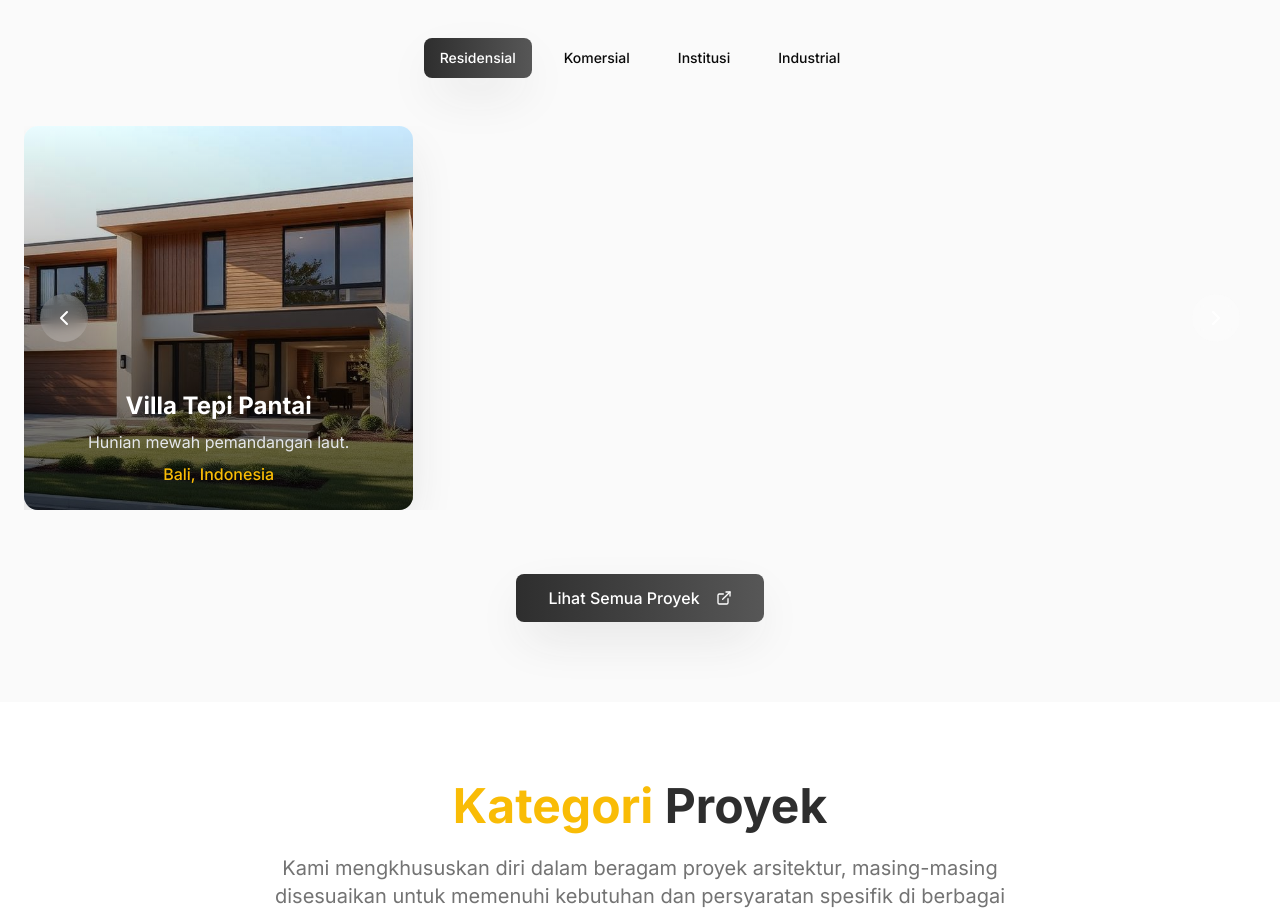
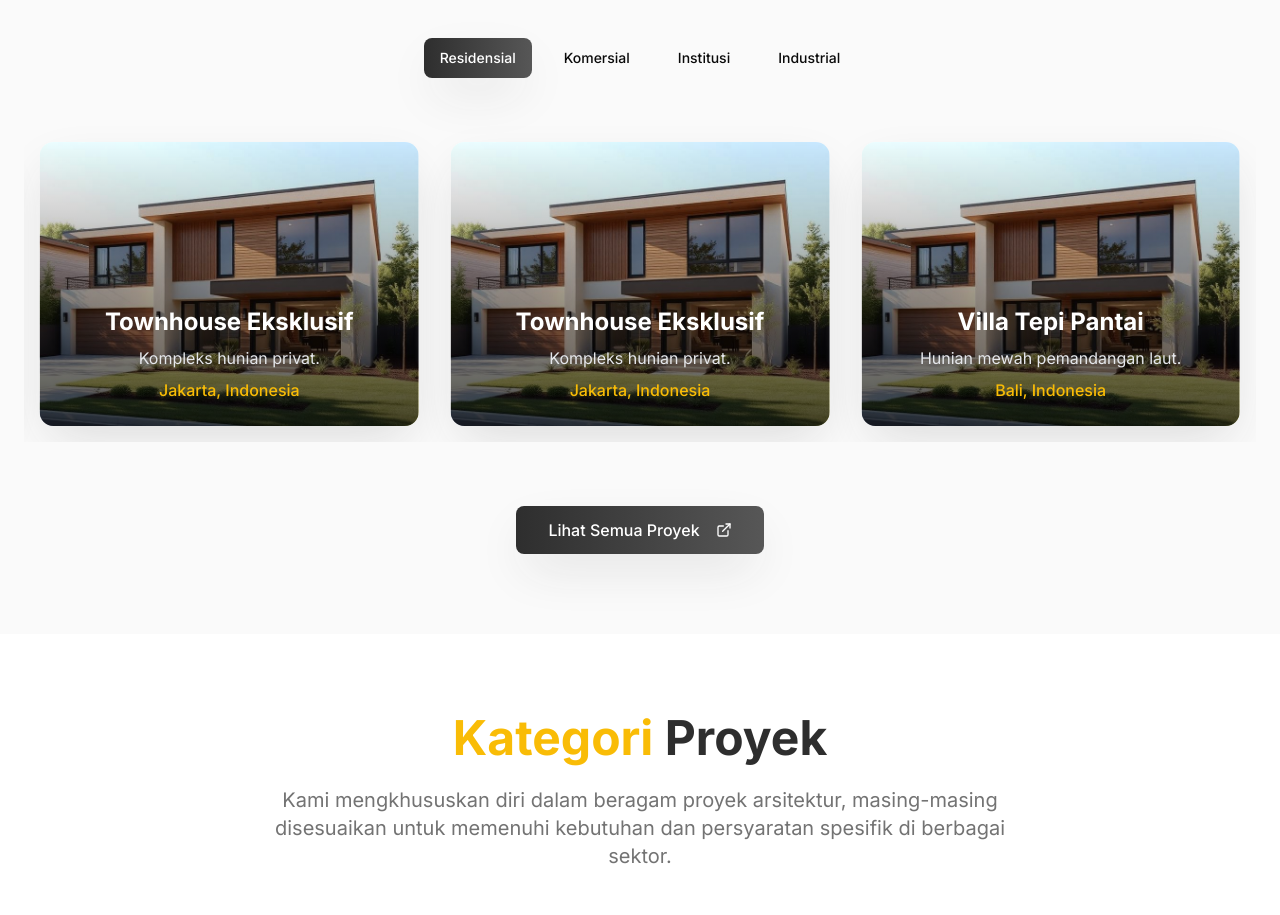
Before and after one commit to shrproject/alfatharchibim, a Next.js app: page / in a window 1280 px wide. Shown: the part 1600-2515 px from the top of the page. Built offline with nearby package versions, Linux system fonts and the light colour scheme.

Commit message:
fixed portofolio

```diff
--- a/src/app/globals.css
+++ b/src/app/globals.css
@@ -387,4 +387,19 @@ All colors MUST be HSL.
   body {
     @apply bg-background text-foreground;
   }
+
+  .carousel-wrapper.scrolling .carousel-inner {
+  /* Mengaktifkan animasi scroll */
+  animation: scroll linear infinite;
 }
+
+@keyframes scroll {
+  from {
+    transform: translateX(0%);
+  }
+  to {
+    /* Geser sejauh setengah dari total lebar (karena konten diduplikasi) */
+    transform: translateX(-50%);
+  }
+}
+}
--- a/src/components/Portfolio.tsx
+++ b/src/components/Portfolio.tsx
@@ -1,4 +1,4 @@
-
+// Portfolio.tsx
 
 "use client";
 
@@ -28,21 +28,16 @@ type Project = {
 };
 
 const Portfolio: FC = () => {
-  // 3. Tampilan awal diubah ke kategori pertama
   const [activeCategory, setActiveCategory] = useState<string>("residential");
-  const [currentPage, setCurrentPage] = useState<number>(0);
+  const [currentItemIndex, setCurrentItemIndex] = useState<number>(0);
 
-  // --- Konfigurasi ---
   const ITEMS_PER_PAGE = 3;
   const AUTOPLAY_INTERVAL = 5000;
   const THROTTLE_DELAY = 500;
 
-  // --- Ref dengan Tipe ---
   const autoplayInterval = useRef<NodeJS.Timeout | null>(null);
   const throttleTimeout = useRef<NodeJS.Timeout | null>(null);
 
-  // 1. Kategori "all" dihapus
-  // 2. Kategori "industrial" ditambahkan
   const categories: Category[] = [
     { id: "residential", name: "Residensial" },
     { id: "commercial", name: "Komersial" },
@@ -50,73 +45,95 @@ const Portfolio: FC = () => {
     { id: "industrial", name: "Industrial" },
   ];
 
+  // PERBAIKAN 1: Semua ID proyek dibuat unik untuk menghilangkan error key
   const projects: Project[] = [
     { id: 1, title: "Rumah Keluarga Modern", category: "residential", image: residentialImage, description: "Desain rumah kontemporer.", location: "Jakarta, Indonesia" },
-    { id: 13, title: "Rumah Keluarga Modern", category: "residential", image: residentialImage, description: "Desain rumah kontemporer.", location: "Jakarta, Indonesia" },
-    { id: 4, title: "Rumah Keluarga Modern", category: "residential", image: residentialImage, description: "Desain rumah kontemporer.", location: "Jakarta, Indonesia" },
+    { id: 13, title: "Apartemen Urban", category: "residential", image: residentialImage, description: "Hunian vertikal modern.", location: "Jakarta, Indonesia" },
+    { id: 14, title: "Townhouse Eksklusif", category: "residential", image: residentialImage, description: "Kompleks hunian privat.", location: "Jakarta, Indonesia" },
+    { id: 15, title: "Townhouse Eksklusif", category: "residential", image: residentialImage, description: "Kompleks hunian privat.", location: "Jakarta, Indonesia" },
     { id: 2, title: "Coffee House Urban", category: "commercial", image: cafeImage, description: "Kafe industrial-chic modern.", location: "Bandung, Indonesia" },
     { id: 3, title: "Kompleks Kantor Korporat", category: "institutional", image: institutionalImage, description: "Ruang kerja profesional.", location: "Surabaya, Indonesia" },
     { id: 4, title: "Villa Tepi Pantai", category: "residential", image: residentialImage, description: "Hunian mewah pemandangan laut.", location: "Bali, Indonesia" },
     { id: 5, title: "Perpustakaan Umum", category: "institutional", image: institutionalImage, description: "Pusat pengetahuan modern.", location: "Yogyakarta, Indonesia" },
     { id: 6, title: "Restoran & Lounge", category: "commercial", image: cafeImage, description: "Tempat makan elegan.", location: "Medan, Indonesia" },
-    { id: 11, title: "Restoran & Lounge", category: "commercial", image: cafeImage, description: "Tempat makan elegan.", location: "Medan, Indonesia" },
-    { id: 12, title: "Restoran & Lounge", category: "commercial", image: cafeImage, description: "Tempat makan elegan.", location: "Medan, Indonesia" },
-    // 2. Contoh proyek industrial ditambahkan
+    { id: 11, title: "Retail Space Modern", category: "commercial", image: cafeImage, description: "Area perbelanjaan baru.", location: "Medan, Indonesia" },
+    { id: 12, title: "Boutique Hotel", category: "commercial", image: cafeImage, description: "Akomodasi penuh gaya.", location: "Medan, Indonesia" },
     { id: 7, title: "Pabrik Manufaktur", category: "industrial", image: industrialImage, description: "Fasilitas produksi efisien.", location: "Semarang, Indonesia" },
     { id: 8, title: "Gudang Logistik", category: "industrial", image: industrialImage, description: "Pusat distribusi modern.", location: "Bekasi, Indonesia" },
-    { id: 9, title: "Gudang Logistik", category: "industrial", image: industrialImage, description: "Pusat distribusi modern.", location: "Bekasi, Indonesia" },
-    { id: 10, title: "Gudang Logistik", category: "industrial", image: industrialImage, description: "Pusat distribusi modern.", location: "Bekasi, Indonesia" },
+    { id: 9, title: "Pusat Data Center", category: "industrial", image: industrialImage, description: "Infrastruktur data terpadu.", location: "Bekasi, Indonesia" },
+    { id: 10, title: "Kawasan Industri", category: "industrial", image: industrialImage, description: "Area industri terintegrasi.", location: "Bekasi, Indonesia" },
   ];
 
-  // Logika filter disederhanakan karena tidak ada "all"
   const filteredProjects = projects.filter((project) => project.category === activeCategory);
-  const totalPages = Math.ceil(filteredProjects.length / ITEMS_PER_PAGE);
+  const lastPossibleIndex = filteredProjects.length > ITEMS_PER_PAGE ? filteredProjects.length - ITEMS_PER_PAGE : 0;
 
+  // PERBAIKAN 2: Logika `nextPage` dan `prevPage` disempurnakan agar tidak macet
   const nextPage = useCallback(() => {
-    if (totalPages > 1) {
-      setCurrentPage((prev) => (prev + 1) % totalPages);
+    if (filteredProjects.length <= ITEMS_PER_PAGE) return;
+    setCurrentItemIndex(prev => {
+        const nextIndex = prev + ITEMS_PER_PAGE;
+        // Jika lompatan berikutnya melebihi batas, pergi ke indeks terakhir yang mungkin
+        if (nextIndex > lastPossibleIndex) {
+            // Namun jika sudah di akhir, kembali ke awal
+            return prev === lastPossibleIndex ? 0 : lastPossibleIndex;
         }
-  }, [totalPages]);
+        return nextIndex;
+    });
+  }, [filteredProjects.length, lastPossibleIndex]);
 
-  const prevPage = () => {
-    if (totalPages > 1) {
-      setCurrentPage((prev) => (prev - 1 + totalPages) % totalPages);
+  const prevPage = useCallback(() => {
+    if (filteredProjects.length <= ITEMS_PER_PAGE) return;
+    setCurrentItemIndex(prev => {
+        const nextIndex = prev - ITEMS_PER_PAGE;
+        // Jika lompatan mundur kurang dari 0, pergi ke awal
+        if (nextIndex < 0) {
+            // Namun jika sudah di awal, pergi ke akhir
+            return prev === 0 ? lastPossibleIndex : 0;
         }
-  };
+        return nextIndex;
+    });
+  }, [lastPossibleIndex]);
 
-  const handleHoverNextPage = useCallback(() => {
+  // Fungsi geser 1 item (untuk hover), tidak berubah
+  const slideNextItemOnHover = useCallback(() => {
+    if (filteredProjects.length <= ITEMS_PER_PAGE) return;
+    setCurrentItemIndex(prev => (prev >= lastPossibleIndex ? 0 : prev + 1));
+  }, [filteredProjects.length, lastPossibleIndex]);
+
+
+  const handleHover = useCallback(() => {
     if (throttleTimeout.current) return;
-    nextPage();
     throttleTimeout.current = setTimeout(() => {
+        slideNextItemOnHover();
         throttleTimeout.current = null;
     }, THROTTLE_DELAY);
-  }, [nextPage]);
+  }, [slideNextItemOnHover]);
 
   useEffect(() => {
-    // Reset halaman saat filter berubah untuk menghindari bug tampilan kosong
-    setCurrentPage(0);
+    setCurrentItemIndex(0);
+  }, [activeCategory]);
 
-    if (totalPages > 1) {
-      // Hapus interval lama sebelum set yang baru
+  // Auto-play sekarang memanggil `nextPage` yang sudah diperbaiki
+  useEffect(() => {
+    if (filteredProjects.length > ITEMS_PER_PAGE) {
       if (autoplayInterval.current) clearInterval(autoplayInterval.current);
       autoplayInterval.current = setInterval(nextPage, AUTOPLAY_INTERVAL);
     } else {
-       // Hentikan interval jika hanya ada satu halaman atau kurang
         if (autoplayInterval.current) clearInterval(autoplayInterval.current);
     }
-
     return () => {
       if (autoplayInterval.current) clearInterval(autoplayInterval.current);
     };
-  }, [nextPage, totalPages, activeCategory]);
+  }, [nextPage, filteredProjects.length]);
 
   const handleMouseEnter = () => {
     if (autoplayInterval.current) clearInterval(autoplayInterval.current);
-    handleHoverNextPage();
+    handleHover();
   };
 
   const handleMouseLeave = () => {
-    if (totalPages > 1) {
+    if (filteredProjects.length > ITEMS_PER_PAGE) {
+      if (autoplayInterval.current) clearInterval(autoplayInterval.current);
       autoplayInterval.current = setInterval(nextPage, AUTOPLAY_INTERVAL);
     }
   };
@@ -147,18 +164,23 @@ const Portfolio: FC = () => {
           ))}
         </div>
 
-        <div className="relative max-w-7xl mx-auto" onMouseEnter={handleMouseEnter} onMouseLeave={handleMouseLeave}>
+        <div
+          className="relative max-w-7xl mx-auto"
+          onMouseEnter={handleMouseEnter}
+          onMouseLeave={handleMouseLeave}
+        >
           {filteredProjects.length > 0 ? (
             <>
               <div className="relative overflow-hidden">
-                <div className="flex transition-transform duration-700 ease-in-out" style={{ transform: `translateX(-${currentPage * 100}%)` }}>
-                  {Array.from({ length: totalPages }).map((_, pageIndex) => (
-                    <div key={pageIndex} className="w-full flex-shrink-0 grid grid-cols-3 gap-2 md:gap-8">
-                      {filteredProjects
-                        .slice(pageIndex * ITEMS_PER_PAGE, pageIndex * ITEMS_PER_PAGE + ITEMS_PER_PAGE)
-                        .map((project) => (
-                          <div key={project.id} className="relative group overflow-hidden rounded-xl shadow-elegant">
-                            <Image src={project.image} alt={project.title} className="w-full h-96 object-cover transition-transform duration-500 group-hover:scale-110"/>
+                <div
+                  className="flex transition-transform duration-700 ease-in-out"
+                  style={{ transform: `translateX(-${currentItemIndex * (100 / ITEMS_PER_PAGE)}%)` }}
+                >
+                  {filteredProjects.map((project) => (
+                      <div key={project.id} className="flex-shrink-0" style={{ width: `${100 / ITEMS_PER_PAGE}%` }}>
+                        <div className="p-1 md:p-4 h-full">
+                           <div className="relative group overflow-hidden rounded-xl shadow-elegant h-full">
+                            <Image src={project.image} alt={project.title} className="w-full h-full object-cover transition-transform duration-500 group-hover:scale-110"/>
                             <div className="absolute inset-0 bg-gradient-to-t from-black/70 to-transparent" />
                             <div className="absolute bottom-0 left-0 right-0 p-2 md:p-6 text-white">
                               <h3 className="text-lg md:text-2xl font-bold mb-1 md:mb-2">{project.title}</h3>
@@ -166,20 +188,20 @@ const Portfolio: FC = () => {
                               <p className="text-sm md:text-base text-brand-gold font-medium">{project.location}</p>
                             </div>
                           </div>
-                        ))}
+                        </div>
                       </div>
                     ))}
                 </div>
               </div>
 
-              {totalPages > 1 && (
+              {filteredProjects.length > ITEMS_PER_PAGE && (
                 <>
-                  <button onClick={prevPage} className="absolute left-2 md:left-4 top-1/2 -translate-y-1/2 bg-white/20 backdrop-blur-sm hover:bg-white/30 rounded-full p-2 md:p-3 transition-smooth z-10">
+                  {/* <button onClick={prevPage} className="absolute left-2 md:left-4 top-1/2 -translate-y-1/2 bg-white/20 backdrop-blur-sm hover:bg-white/30 rounded-full p-2 md:p-3 transition-smooth z-10">
                     <ChevronLeft className="h-5 w-5 md:h-6 md:w-6 text-white" />
                   </button>
                   <button onClick={nextPage} className="absolute right-2 md:right-4 top-1/2 -translate-y-1/2 bg-white/20 backdrop-blur-sm hover:bg-white/30 rounded-full p-2 md:p-3 transition-smooth z-10">
                     <ChevronRight className="h-5 w-5 md:h-6 md:w-6 text-white" />
-                  </button>
+                  </button> */}
                 </>
               )}
             </>
```
Lines whose indentation alone changed are shown as unchanged.
